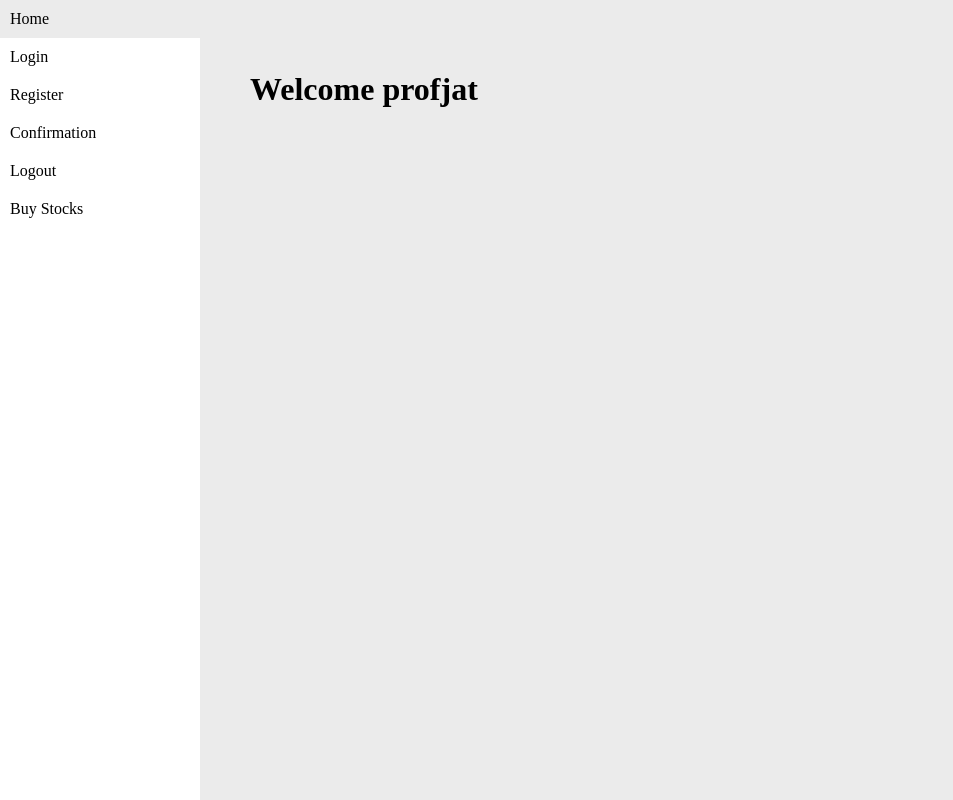
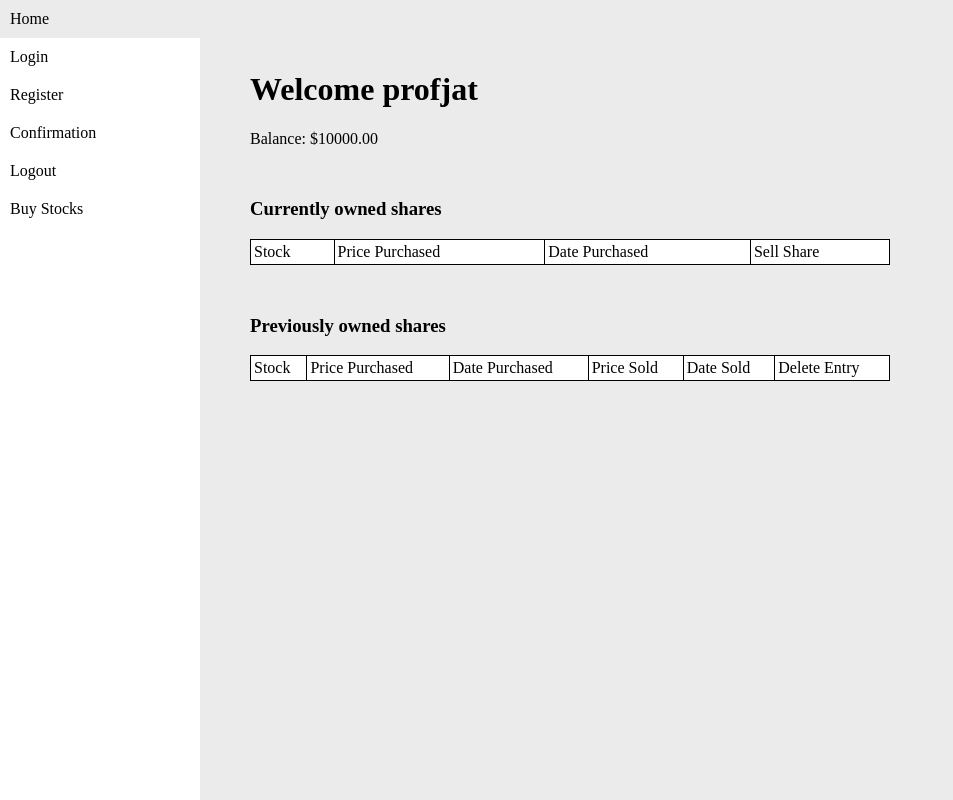
Before and after one commit to JTran-UW/algotrader, a Django app: page /profile/ in a window 1280 px wide. Shown: the whole page, without its empty margins (0-953 px from the left). Run offline with Django 3.2, Linux system fonts and the light colour scheme; a user stored in the database is signed in.

Commit message:
Added buying and selling features
 - trades app lets you buy stocks
 - profile page shows stocks and relevant attributes, lets you sell and delete entries

```diff
--- a/algotrader/algotrader/settings.py
+++ b/algotrader/algotrader/settings.py
@@ -128,3 +128,4 @@ STATICFILES_DIRS = [
 ]
 
 LOGIN_REDIRECT_URL = "profile"
+LOGIN_URL = "login"
--- a/algotrader/trades/lib/YahooScraper.py
+++ b/algotrader/lib/YahooScraper.py
@@ -163,7 +163,7 @@ class YahooScraper:
 
         css_selector = "#quote-header-info > div.My\(6px\).Pos\(r\).smartphone_Mt\(6px\) > div.D\(ib\).Va\(m\).Maw\(65\%\).Ov\(h\) > div > span.Trsdu\(0\.3s\).Fw\(b\).Fz\(36px\).Mb\(-4px\).D\(ib\)"
         price = soup.select(css_selector)[0]
-        return price.getText()
+        return float(price.getText())
 
     def save(self, stocks, filename):
         """
--- a/algotrader/templates/base.html
+++ b/algotrader/templates/base.html
@@ -5,6 +5,8 @@
         <title>Algotrader</title>
 
         <link rel="stylesheet" href="{% static 'style.css' %}">
+        {% block styles %}
+        {% endblock %}
     </head>
     <body>
         <div class="nav-bar">
--- a/algotrader/users/admin.py
+++ b/algotrader/users/admin.py
@@ -14,7 +14,7 @@ class TradingAdmin(UserAdmin):
     fieldsets = ()
 
 class TransactionAdmin(admin.ModelAdmin):
-    readonly_fields = ("owner", "stock", "price_purchased", "date_purchased")
+    readonly_fields = ("owner", "stock", "price_purchased", "date_purchased", "sold")
 
 admin.site.register(Transaction, TransactionAdmin)
 admin.site.register(Trader, TradingAdmin)
--- a/algotrader/users/models.py
+++ b/algotrader/users/models.py
@@ -1,5 +1,10 @@
 from django.db import models
 from django.contrib.auth.models import AbstractBaseUser, BaseUserManager
+from django.contrib.auth.decorators import login_required
+from django.utils import timezone
+from lib.YahooScraper import YahooScraper
+
+y = YahooScraper()
 
 # Create your models here.
 
@@ -54,28 +59,72 @@ class Trader(AbstractBaseUser):
     def has_module_perms(self, app_label):
         return True
 
-    def buy(self, stock, price_purchased):
+    # My methods
+    def buy(self, stock):
+        """
+        Purchase a share
+
+        :param stock: stock to buy
+        :param price_purchased: price of stock
+        :return: Transaction object
+        """
+        # Create new transaction
+        price_purchased = y.get_stock_price(stock)
         new_transaction = Transaction.objects.create(
             owner=self,
             stock=stock,
             price_purchased=price_purchased
             )
         new_transaction.save()
+
+        # Update balance
+        self.balance -= price_purchased
+        self.save()
         return new_transaction
 
-    def get_transactions(**kwargs):
+    def sell(self, id):
+        """
+        """
+        transaction = Transaction.objects.get(pk=id)
+        price_sold = y.get_stock_price(transaction.stock)
+
+        # Change transaction fields
+        transaction.sold = True
+        transaction.price_sold = price_sold
+        transaction.date_sold = timezone.now()
+        transaction.save()
+
+        # Change balance
+        self.balance += price_sold
+        self.save()
+        # TODO change values including date sold, price sold, balance
+
+    def delete(self, id):
+        """
+        """
+        transaction = Transaction.objects.get(pk=id)
+        transaction.delete()
+
+    def get_transactions(self, **kwargs):
+        """
+        Get all transactions
+
+        :kwarg currently_owned: get only currently owned transactions (default: False)
+        :return: QuerySet of filtered Transactions
+        """
         currently_owned = kwargs.get("currently_owned", False)
-        filtered = Transaction.objects.filter(owner=username)
+        if currently_owned:
+            filtered = Transaction.objects.filter(owner=self, sold=False)
+        else:
+            filtered = Transaction.objects.filter(owner=self)
 
         return filtered
-
 
 class Transaction(models.Model):
     owner = models.ForeignKey("Trader", on_delete=models.CASCADE)
     stock = models.CharField(max_length=10)
     price_purchased = models.FloatField()
     date_purchased = models.DateTimeField(verbose_name="date purchased", auto_now_add=True)
-    sold = False
-
-    def sell(price_sold, date_sold):
-        pass
+    price_sold = models.FloatField(blank=True, null=True)
+    date_sold = models.DateTimeField(blank=True, null=True)
+    sold = models.BooleanField(default=False)
--- /dev/null
+++ b/algotrader/users/static/userstyles.css
@@ -0,0 +1,17 @@
+.table-label {
+    margin-top: 50px;
+}
+
+.stock-bar {
+    width: 50vw;
+    background-color: white;
+}
+
+.stock-bar td{
+    padding: 3px;
+}
+
+table, td {
+    border: 1px solid black;
+    border-collapse: collapse;
+}
--- a/algotrader/users/templates/users/logout.html
+++ b/algotrader/users/templates/users/logout.html
@@ -1,5 +1,9 @@
 {% extends 'base.html' %}
 
 {% block content %}
-    <h1>You have now logged out.</h1>
+    {% if user.is_authenticated %}
+        <h1>You have now logged out.</h1>
+    {% else %}
+        <h1>You are not logged in.</h1>
+    {% endif %}
 {% endblock %}
--- a/algotrader/users/templates/users/profile.html
+++ b/algotrader/users/templates/users/profile.html
@@ -1,5 +1,62 @@
 {% extends "base.html" %}
+{% load static %}
+
+{% block styles %}
+    <link rel="stylesheet" href="{% static 'userstyles.css' %}">
+{% endblock %}
 
 {% block content %}
     <h1>Welcome {{ user.username }}</h1>
+    <p>Balance: ${{ balance }}</p>
+    <h3 class="table-label">Currently owned shares</h3>
+    <table class="stock-bar">
+        <tr>
+            <td>Stock</td>
+            <td>Price Purchased</td>
+            <td>Date Purchased</td>
+            <td>Sell Share</td>
+        </tr>
+        {% for t in owned_ts %}
+            <tr>
+                <td>{{ t.stock }}</td>
+                <td>{{ t.price_purchased }}</td>
+                <td>{{ t.date_purchased }}</td>
+                <td>
+                    <form method="POST">
+                        {% csrf_token %}
+                        <input type="hidden" value="{{ t.pk }}" name="id">
+                        <input type="submit" value="Sell" name="submit">
+                    </form>
+                </td>
+            </tr>
+        {% endfor %}
+    </table>
+
+    <h3 class="table-label">Previously owned shares</h3>
+    <table class="stock-bar">
+        <tr>
+            <td>Stock</td>
+            <td>Price Purchased</td>
+            <td>Date Purchased</td>
+            <td>Price Sold</td>
+            <td>Date Sold</td>
+            <td>Delete Entry</td>
+        </tr>
+        {% for t in sold_ts %}
+            <tr>
+                <td>{{ t.stock }}</td>
+                <td>{{ t.price_purchased }}</td>
+                <td>{{ t.date_purchased }}</td>
+                <td>{{ t.price_sold }}</td>
+                <td>{{ t.date_sold }}</td>
+                <td>
+                    <form method="POST">
+                        {% csrf_token %}
+                        <input type="hidden" value="{{ t.pk }}" name="id">
+                        <input type="submit" value="Delete" name="submit">
+                    </form>
+                </td>
+            </tr>
+        {% endfor %}
+    </table>
 {% endblock %}
--- a/algotrader/users/views.py
+++ b/algotrader/users/views.py
@@ -37,5 +37,20 @@ def logout_view(request):
     logout(request)
     return render(request, "users/logout.html")
 
+@login_required
 def profile_view(request):
-    return render(request, "users/profile.html")
+    if request.method == "POST":
+        submit = request.POST["submit"]
+        id = request.POST["id"]
+        if submit == "Delete":
+            request.user.delete(id)
+        else:
+            request.user.sell(id)
+
+    transactions = request.user.get_transactions()
+    transactions = list(reversed(transactions))
+    owned_ts = [t for t in transactions if not t.sold]
+    sold_ts = [t for t in transactions if t.sold]
+    balance = "{:.2f}".format(request.user.balance)
+
+    return render(request, "users/profile.html", {"owned_ts": owned_ts, "sold_ts": sold_ts, "balance": balance})
```
Also changed, not shown: algotrader/trades/views.py (+6 -9 lines), algotrader/db.sqlite3, algotrader/users/migrations/0001_initial.py, algotrader/users/migrations/0002_auto_20201231_1444.py (added), 1 other file.
